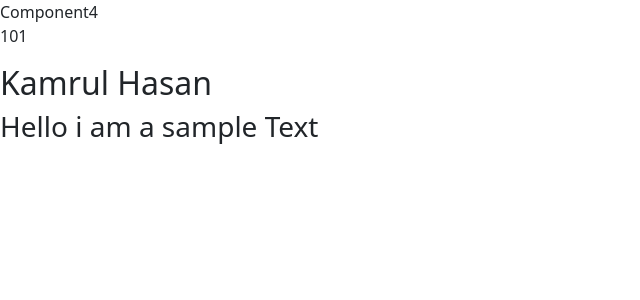
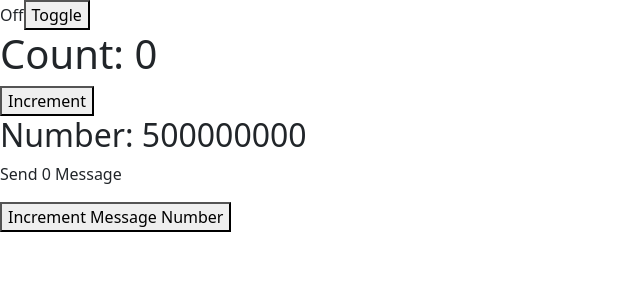
Before and after one commit to kamrul-pu/react-practice, a React (Create React App) app: page / in a window 1280 px wide. Shown: the top 300 px of the page, without its empty margins (0-640 px from the left). Built offline with nearby package versions, Linux system fonts and the light colour scheme.

Commit message:
React Memo Hook

```diff
--- a/src/Components/App.jsx
+++ b/src/Components/App.jsx
@@ -2,11 +2,13 @@ import React, { Fragment } from 'react';
 // import LifeCycle from './ClassComponent/LifeCycle';
 import UseReducer from './Hooks/UseReducer/UseReducer';
 import Component1 from './Prop_Driling/Component1';
+import ReactMemo from './ReactMemo/ReactMemo';
 
 const App = () => {
     return (
         <div>
-            <Component1 />
+            <ReactMemo />
+            {/* <Component1 /> */}
             {/* <UseReducer /> */}
             {/* <>
                 <React.Fragment>
--- /dev/null
+++ b/src/Components/ReactMemo/Message.jsx
@@ -0,0 +1,36 @@
+import React, { memo, useMemo } from 'react'
+
+// const Message = memo(() => {
+//     console.log("Message rendering");
+//     return (
+//         <div>
+//             <p>Send 0 Message</p>
+//         </div>
+//     )
+// })
+
+
+
+const Message = ({ noOfMessage, handleIncrementMessage }) => {
+    console.log("Message rendering");
+
+    const calculatedNumber = useMemo(
+        () => {
+            let number = 0;
+            for (let index = 0; index < 500000000; index++) {
+                number++;
+            }
+            return number;
+        }
+        , [])
+
+    return (
+        <div>
+            <h2>Number: {calculatedNumber}</h2>
+            <p>Send {noOfMessage} Message</p>
+            <button onClick={handleIncrementMessage}>Increment Message Number</button>
+        </div>
+    )
+}
+
+export default memo(Message);
--- /dev/null
+++ b/src/Components/ReactMemo/ReactMemo.jsx
@@ -0,0 +1,24 @@
+import React, { useCallback, useState } from 'react'
+import Message from './Message';
+
+const ReactMemo = () => {
+    const [count, setCount] = useState(0);
+    const [toggle, setToggle] = useState(false);
+    console.log("Memo Rendering");
+
+    const handleIncrementMessage = useCallback(() => {
+        setCount(count + 1);
+    }, [count])
+
+    return (
+        <div>
+            {toggle ? 'On' : 'Off'}
+            <button onClick={() => setToggle(!toggle)}>Toggle</button>
+            <h1>Count: {count}</h1>
+            <button onClick={() => setCount(count + 1)}>Increment</button>
+            <Message noOfMessage={0} handleIncrementMessage={handleIncrementMessage} />
+        </div>
+    )
+}
+
+export default ReactMemo;
```
